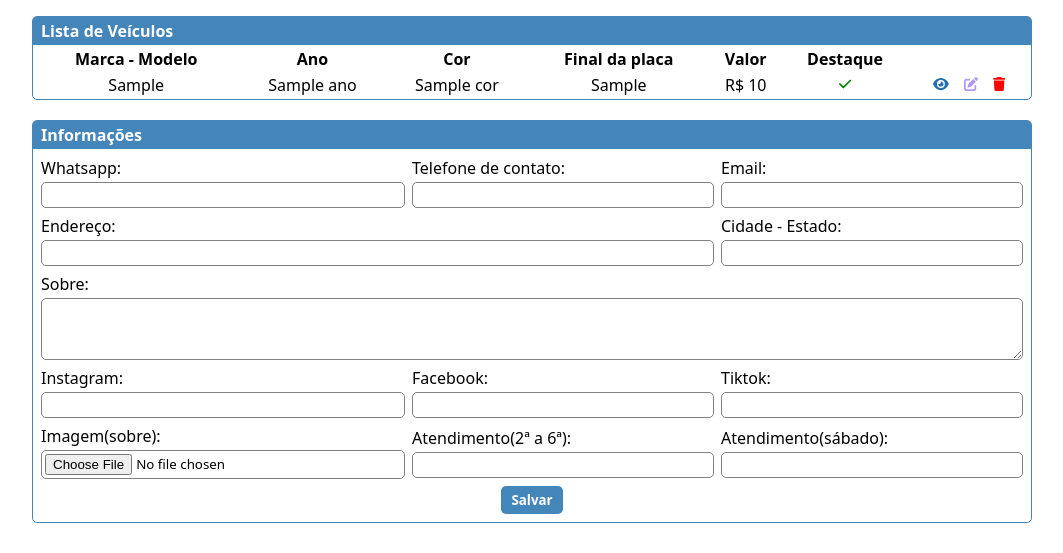
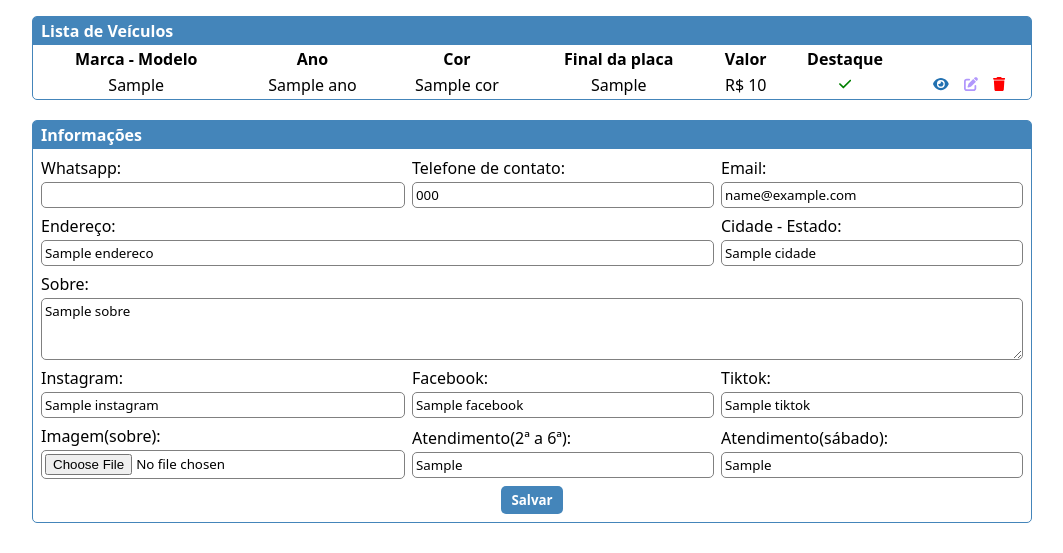
Before and after one commit to matheus-9898/loja-veiculos-cms, a PHP site: the page made by painel/views/pages/painel.php in a window 1280 px wide. Shown: the part 283-836 px from the top of the page, without its empty margins (108-1171 px from the left). Run offline with PHP 8.4, Linux system fonts and the light colour scheme; the template is opened without the code that fills it: most values are stand-ins (such as "Sample title", 1, 10 or a date in 2020); some libraries are stand-ins or nearby versions.

Commit message:
setInformacoes quase pronto

```diff
--- a/painel/aplicationPainel.class.php
+++ b/painel/aplicationPainel.class.php
@@ -7,6 +7,9 @@
             }
             if(isset($_POST['addVeic'])){
                 painelControllerPainel::addVeiculo();
+            }
+            if(isset($_POST['formInfo'])){
+                painelControllerPainel::setInformacoes();
             }
 
             if(isset($_GET['logout'])){
--- a/painel/views/pages/painel.php
+++ b/painel/views/pages/painel.php
@@ -105,54 +105,55 @@
                 <form action="<?= ROOT_PATH_PAINEL ?>" method="post" enctype="multipart/form-data">
                     <div class="contNumZap">
                         <label for="numZap">Whatsapp:</label>
-                        <input type="number" id="numZap" name="numZap">
+                        <input type="number" id="numZap" name="numZap" value="<?= $getInformacoes['whatsapp'] ?>">
                     </div>
                     <div class="contTelCont">
                         <label for="telCont">Telefone de contato:</label>
-                        <input type="number" id="telCont" name="telCont">
+                        <input type="number" id="telCont" name="telCont" value="<?= $getInformacoes['tel_cont'] ?>">
                     </div>
                     <div class="contEmail">
                         <label for="email">Email:</label>
-                        <input type="email" id="email" name="email">
+                        <input type="email" id="email" name="email" value="<?= $getInformacoes['email'] ?>">
                     </div>
                     <div class="contEnd">
                         <label for="endereco">Endereço:</label>
-                        <input type="text" id="endereco" name="endereco">
+                        <input type="text" id="endereco" name="endereco" value="<?= $getInformacoes['endereco'] ?>">
                     </div>
                     <div class="contCidade">
                         <label for="cidade">Cidade - Estado:</label>
-                        <input type="text" id="cidade" name="cidade">
+                        <input type="text" id="cidade" name="cidade" value="<?= $getInformacoes['cidade'] ?>">
                     </div>
                     <div class="contAtend2a6a">
                         <label for="atend2a6a">Atendimento(2ª a 6ª):</label>
-                        <input type="text" id="atend2a6a" name="atend2a6a">
+                        <input type="text" id="atend2a6a" name="atend2a6a" value="<?= $getInformacoes['atendimento_2a6a'] ?>">
                     </div>
                     <div class="contAtendSab">
                         <label for="atendSab">Atendimento(sábado):</label>
-                        <input type="text" id="atendSab" name="atendSab">
+                        <input type="text" id="atendSab" name="atendSab" value="<?= $getInformacoes['atendimento_sab'] ?>">
                     </div>
                     <div class="contLinkInsta">
                         <label for="linkInsta">Instagram:</label>
-                        <input type="text" id="linkInsta" name="linkInsta">
+                        <input type="text" id="linkInsta" name="linkInsta" value="<?= $getInformacoes['instagram'] ?>">
                     </div>
                     <div class="contLinkFace">
                         <label for="linkFace">Facebook:</label>
-                        <input type="text" id="linkFace" name="linkFace">
+                        <input type="text" id="linkFace" name="linkFace" value="<?= $getInformacoes['facebook'] ?>">
                     </div>
                     <div class="contLinkTiktok">
                         <label for="linkTiktok">Tiktok:</label>
-                        <input type="text" id="linkTiktok" name="linkTiktok">
+                        <input type="text" id="linkTiktok" name="linkTiktok" value="<?= $getInformacoes['tiktok'] ?>">
                     </div>
                     <div class="contSobre">
                         <label for="sobre">Sobre:</label>
-                        <textarea id="sobre" cols="30" rows="3" name="sobre"></textarea>
+                        <textarea id="sobre" cols="30" rows="3" name="sobre"><?= $getInformacoes['sobre'] ?></textarea>
                     </div>
                     <div class="contSobreImg">
                         <label for="sobreImg">Imagem(sobre):</label>
                         <input type="file" id="sobreImg" name="sobreImg">
+                        <input style="display: none;" type="text" name="imgNameBD" value="<?= $getInformacoes['imagem_sobre'] ?>">
                     </div>
                     <div class="contSubmit">
-                        <input type="submit" value="Salvar" name="formOutros">
+                        <input type="submit" value="Salvar" name="formInfo">
                     </div>
                 </form>
             </div>
--- a/painel/views/viewPainel.class.php
+++ b/painel/views/viewPainel.class.php
@@ -1,6 +1,6 @@
 <?php
     class viewPainel{
-        public static function executar($fileName,$listaVeiculos=null){
+        public static function executar($fileName,$listaVeiculos=null,$getInformacoes=null){
             include "pages/$fileName.php";
         }
     }
```
Also changed, not shown: painel/controllers/painelControllerPainel.class.php (+7 -1 lines), painel/models/painelModelPainel.class.php (+25 -0 lines), views/imagens/carro.jpg (deleted), views/imagens/carro2.jpg (deleted), views/imagens/carro3.jpg (deleted), views/imagens/carro4.jpg (deleted), views/imagens/carro5.jpg (deleted), views/imagens/img-sobre.jpeg (renamed from views/imagens/a-empresa.jpg).
